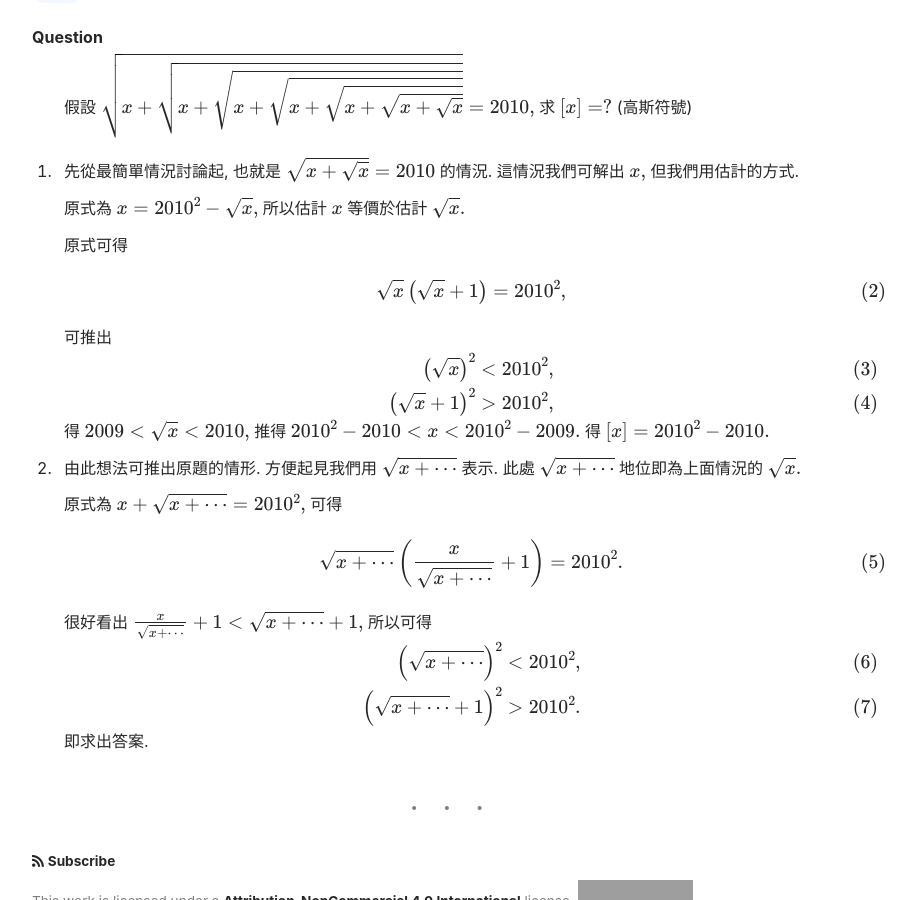
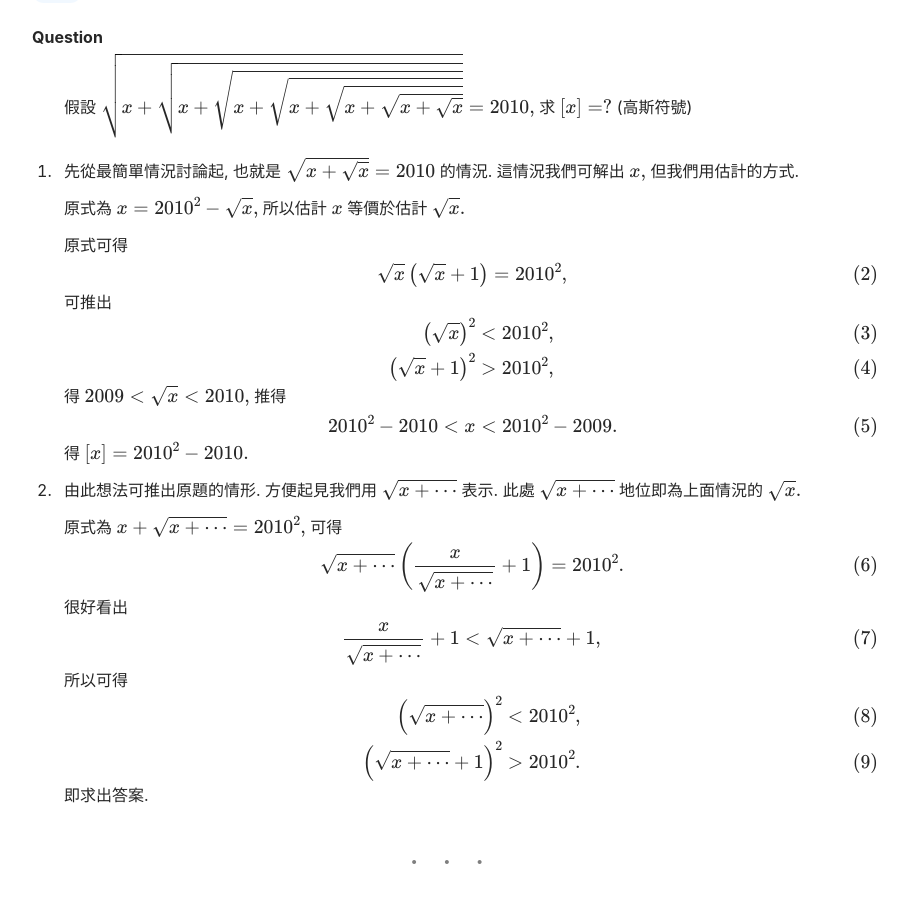
Before and after one commit to ChoCho66/ChoCho66.github.io, a Jekyll site: the page built from _posts/2021-03-03-√(x+√(x+√(x+...)...)=2010.md, in a window 1280 px wide and 900 px high, scrolled down 537 px. Shown: the whole window, without its empty margins (71-986 px from the left). Built offline with Jekyll 4.4.1, drawn with Linux system fonts in a browser that asks for light colours; nearby versions of some CDN libraries; formulas are drawn with MathJax 3; grey boxes are pictures that could not be loaded.

Commit message:
20210303

```diff
--- a/_posts/2021-03-03-√(x+√(x+√(x+...)...)=2010.md
+++ b/_posts/2021-03-03-√(x+√(x+√(x+...)...)=2010.md
@@ -15,9 +15,11 @@ $$ \sqrt{x+\sqrt{x+\sqrt{x+\sqrt{x+\sqrt{x+\sqrt{x+\sqrt{x}}}}}}} = 2010 , $$
    所以估計 $$x$$ 等價於估計 $$\sqrt x .$$
 
    原式可得
-
-   $$ \sqrt{x}\left( \sqrt{x} + 1  \right) = 2010^2 , $$
-
+   $$
+   \begin{align}
+   \sqrt{x}\left( \sqrt{x} + 1  \right) = 2010^2 ,
+   \end{align}
+   $$
    可推出
    $$
    \begin{align}
@@ -26,11 +28,13 @@ $$ \sqrt{x+\sqrt{x+\sqrt{x+\sqrt{x+\sqrt{x+\sqrt{x+\sqrt{x}}}}}}} = 2010 , $$
    \end{align}
    $$
    得
+   $$ 2009 <  \sqrt x < 2010 , $$
+   推得
    $$
-   2009 <  \sqrt x < 2010 ,
+   \begin{align}
+   2010^2 - 2010  < x  < 2010^2 - 2009 .
+   \end{align}
    $$
-   推得
-   $$ 2010^2 - 2010  < x  < 2010^2 - 2009 .$$
    得
    $$ [x] = 2010^2-2010. $$
 
@@ -41,11 +45,17 @@ $$ \sqrt{x+\sqrt{x+\sqrt{x+\sqrt{x+\sqrt{x+\sqrt{x+\sqrt{x}}}}}}} = 2010 , $$
    原式為
    $$ x+\sqrt{x + \cdots }  =  2010^2 ,  $$
    可得
-
-   $$ \sqrt{x+\cdots} \left( \frac{x}{\sqrt{x+\cdots}} + 1 \right) = 2010^2 .  $$
-
+   $$
+   \begin{align}
+   \sqrt{x+\cdots} \left( \frac{x}{\sqrt{x+\cdots}} + 1 \right) = 2010^2 .
+   \end{align}
+   $$
    很好看出
-   $$  \frac{x}{\sqrt{x+\cdots}} + 1    <  \sqrt{x+\cdots} + 1 ,$$
+   $$
+   \begin{align}
+   \frac{x}{\sqrt{x+\cdots}} + 1    <  \sqrt{x+\cdots} + 1 ,
+   \end{align}
+   $$
    所以可得
    $$
    \begin{align}
```
